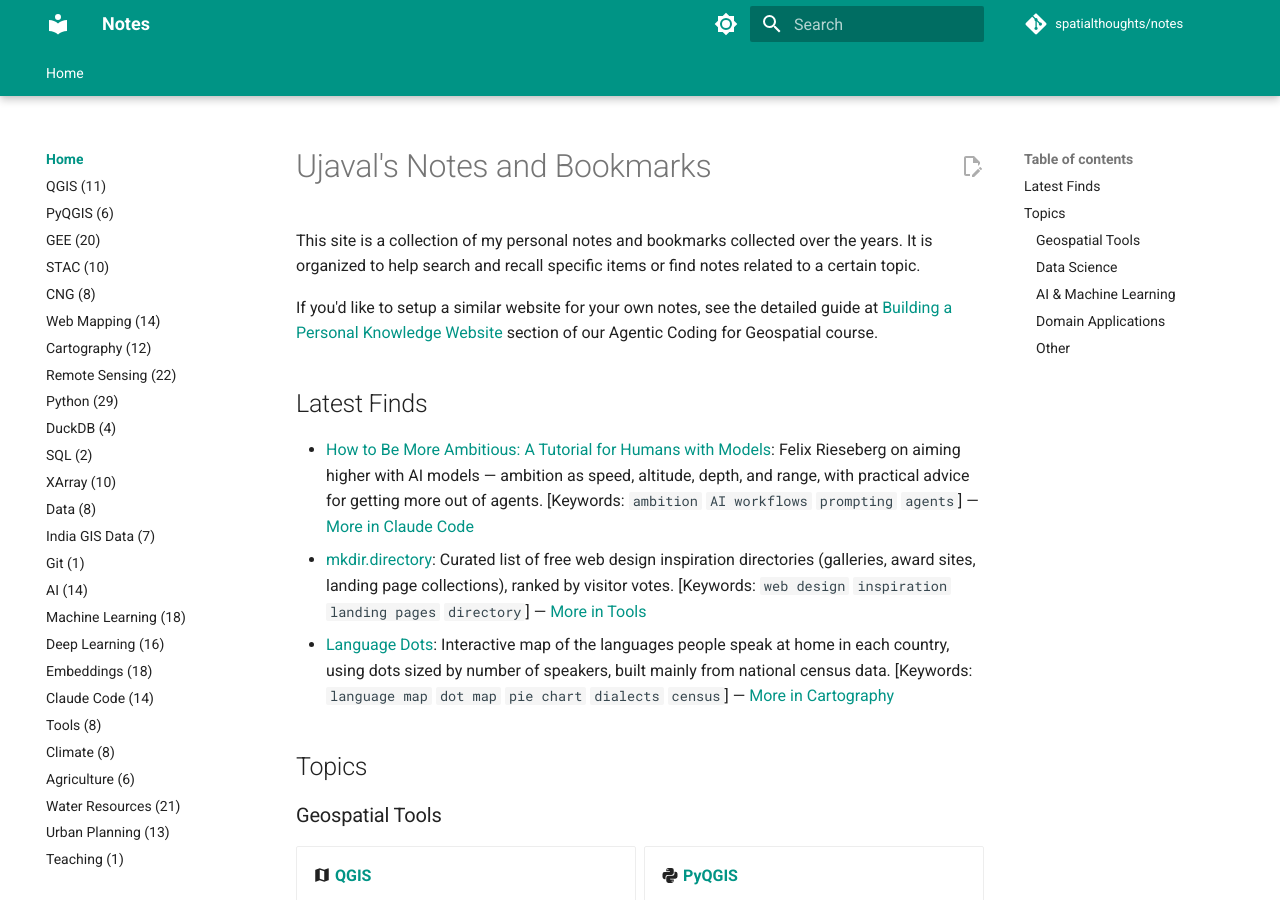
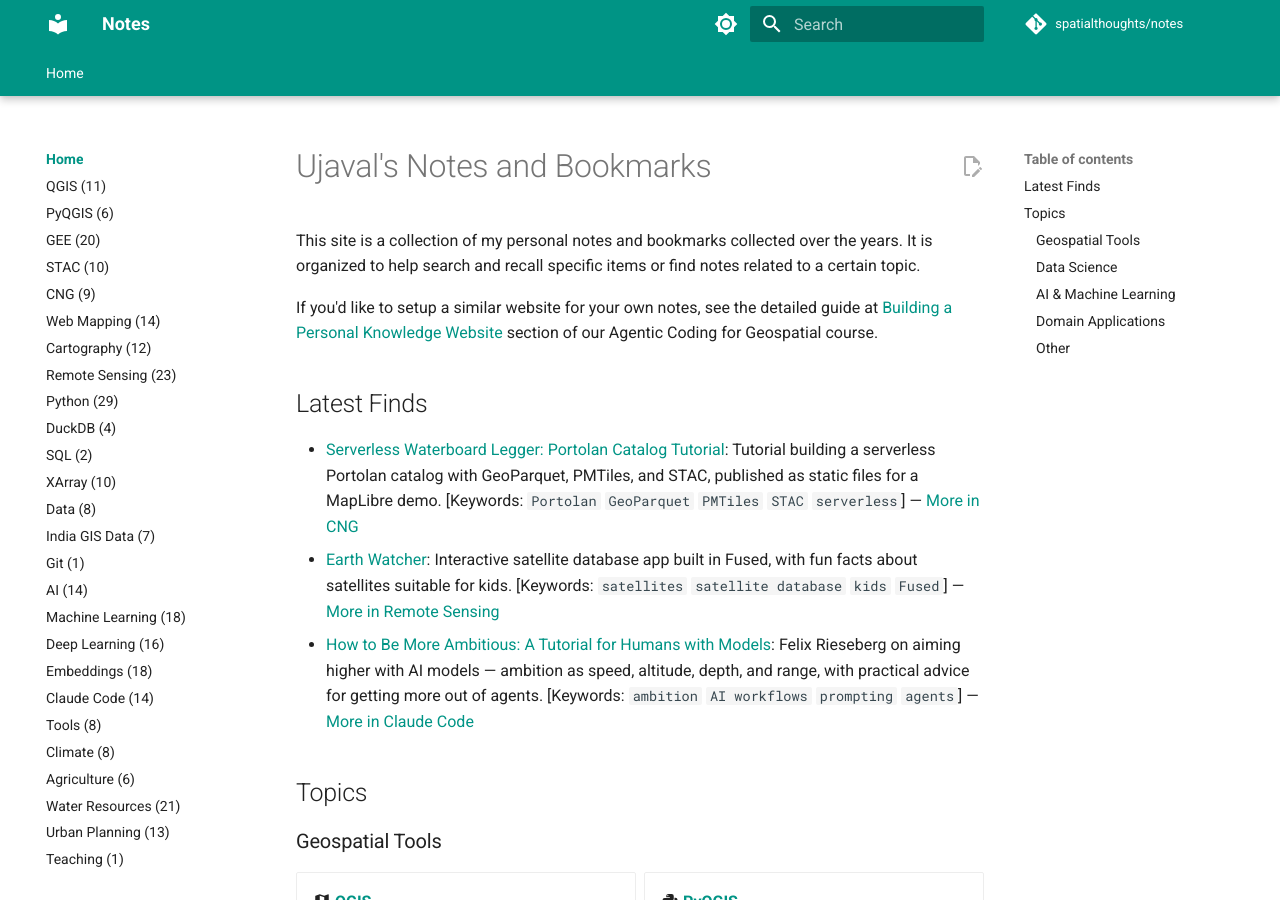
Before and after one commit to spatialthoughts/notes, an MkDocs documentation site: the page built from notes/index.md, in a window 1280 px wide and 900 px high. Built offline with MkDocs 1.6.1 and Material for MkDocs 9.7.7, drawn with Linux system fonts in a browser that asks for light colours; comment, search, counter and statistics services are not loaded.

Commit message:
Ingest Earth Watcher and Portolan catalog tutorial notes
Co-Authored-By: Claude Opus 5.5 <noreply@anthropic.com>

```diff
--- a/notes/index.md
+++ b/notes/index.md
@@ -6,9 +6,9 @@ If you'd like to setup a similar website for your own notes, see the detailed gu
 
 ## Latest Finds
 
+- [Serverless Waterboard Legger: Portolan Catalog Tutorial](https://github.com/bertt/hhrlegger/blob/main/README.md): Tutorial building a serverless Portolan catalog with GeoParquet, PMTiles, and STAC, published as static files for a MapLibre demo. [Keywords: `Portolan` `GeoParquet` `PMTiles` `STAC` `serverless`] — [More in CNG](CNG.md)
+- [Earth Watcher](https://www.fused.io/share/fc_34KmH7Yrc3e7qOFlzPwXQ9/earth_watcher): Interactive satellite database app built in Fused, with fun facts about satellites suitable for kids. [Keywords: `satellites` `satellite database` `kids` `Fused`] — [More in Remote Sensing](Remote_Sensing.md)
 - [How to Be More Ambitious: A Tutorial for Humans with Models](https://felixrieseberg.com/how-to-be-more-ambitious-a-tutorial-for-humans-with-models/): Felix Rieseberg on aiming higher with AI models — ambition as speed, altitude, depth, and range, with practical advice for getting more out of agents. [Keywords: `ambition` `AI workflows` `prompting` `agents`] — [More in Claude Code](Claude_Code.md)
-- [mkdir.directory](https://mkdir.directory/): Curated list of free web design inspiration directories (galleries, award sites, landing page collections), ranked by visitor votes. [Keywords: `web design` `inspiration` `landing pages` `directory`] — [More in Tools](Tools.md)
-- [Language Dots](https://anita.garden/languagedots/): Interactive map of the languages people speak at home in each country, using dots sized by number of speakers, built mainly from national census data. [Keywords: `language map` `dot map` `pie chart` `dialects` `census`] — [More in Cartography](Cartography.md)
 
 ## Topics
 
```
Also changed, not shown: notes/CNG.md (+3 -1 lines), notes/Remote_Sensing.md (+3 -1 lines).
